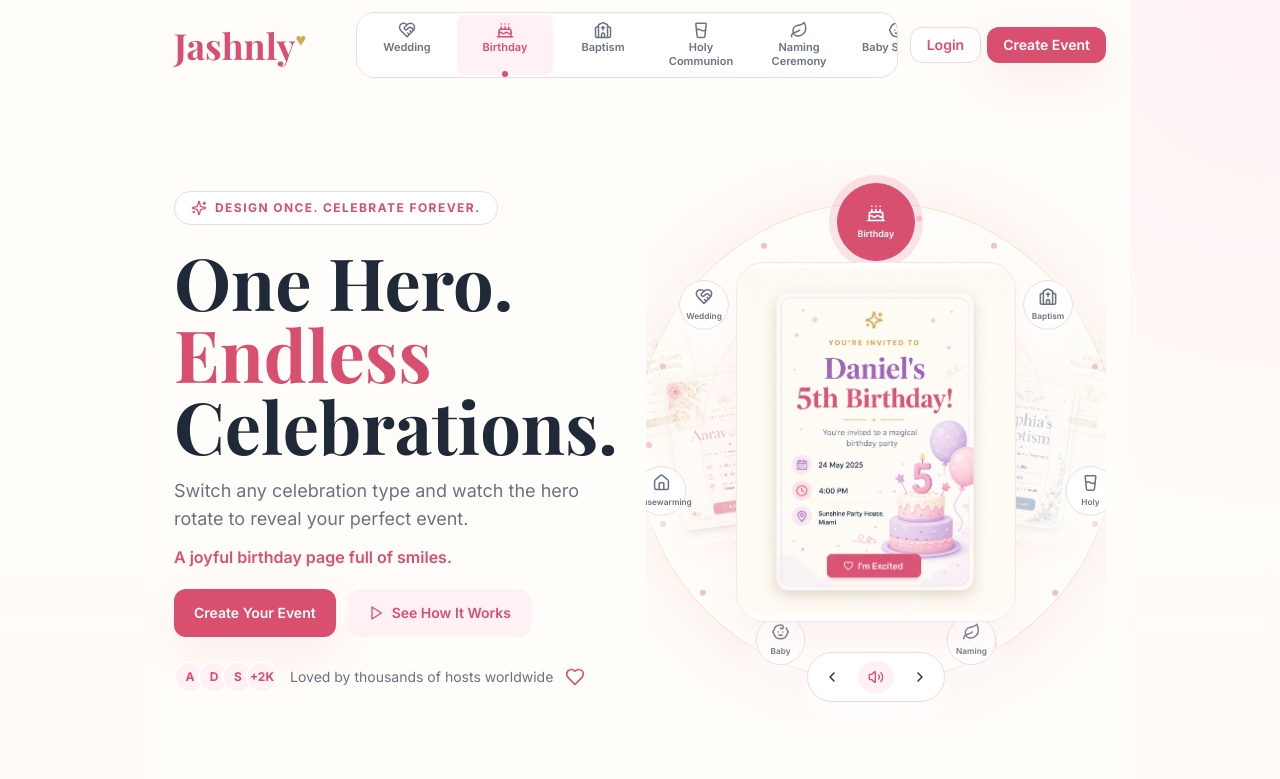
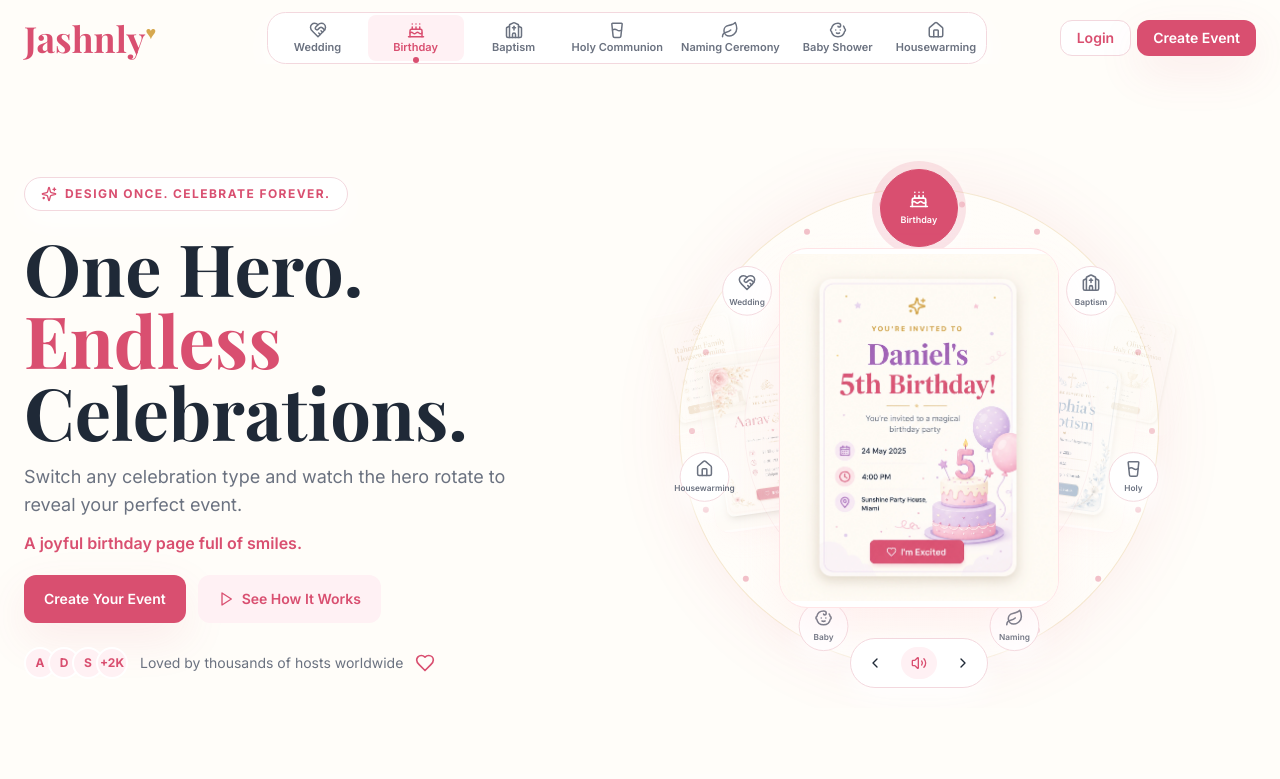
Before and after one commit to Fazilfazi991/invitations, a Next.js app: page / in a window 1280 px wide. Shown: the top 779 px of the page. Built offline with nearby package versions, Linux system fonts and the light colour scheme; a web font is replaced by a local one.

Commit message:
Fix landing hero image sizing

```diff
--- a/app/globals.css
+++ b/app/globals.css
@@ -16,6 +16,7 @@ html {
 }
 
 body {
+  margin: 0;
   min-height: 100vh;
   background:
     radial-gradient(circle at top right, rgba(255, 241, 244, 0.95), transparent 34rem),
--- a/app/page.tsx
+++ b/app/page.tsx
@@ -11,7 +11,7 @@ import { categories, featurePills } from "@/lib/mock-data";
 
 export default function HomePage() {
   return (
-    <main className="phone-shell min-h-screen">
+    <main className="min-h-screen overflow-x-hidden">
       <RotatingEventHero />
       <Section>
         <h2 className="font-serif text-3xl font-bold">For every kind of celebration</h2>
--- a/components/landing/HeroImageCard.tsx
+++ b/components/landing/HeroImageCard.tsx
@@ -4,14 +4,18 @@ import { cn } from "@/lib/utils";
 
 export function HeroImageCard({ category, className }: { category: HeroCategory; className?: string }) {
   return (
-    <div className={cn("relative h-[360px] w-[280px] overflow-hidden rounded-[1.75rem] border border-rose-100 bg-white shadow-2xl shadow-rose-200/30", className)}>
+    <div
+      className={cn("relative shrink-0 overflow-hidden rounded-[1.75rem] border border-rose-100 bg-white shadow-2xl shadow-rose-200/30", className)}
+      style={{ width: 280, height: 360 }}
+    >
       <Image
         src={category.image}
         alt={`${category.label} invitation preview`}
-        fill
+        width={280}
+        height={360}
         sizes="280px"
         priority={category.id === "birthday"}
-        className="object-contain"
+        className="h-full w-full object-contain"
       />
     </div>
   );
--- a/components/landing/HeroOrbitWheel.tsx
+++ b/components/landing/HeroOrbitWheel.tsx
@@ -60,7 +60,7 @@ export function HeroOrbitWheel({ events, selectedIndex, muted, onSelect, onPrevi
 
   return (
     <>
-      <div className="relative mx-auto hidden h-[560px] w-full max-w-[650px] overflow-hidden lg:block">
+      <div className="relative mx-auto hidden w-full overflow-hidden lg:block" style={{ maxWidth: 650, height: 560 }}>
         <div className="absolute left-1/2 top-1/2 h-[480px] w-[480px] -translate-x-1/2 -translate-y-1/2 rounded-full border border-gold/25 bg-[radial-gradient(circle,rgba(255,241,244,0.45),rgba(255,253,249,0.04)_60%,transparent_72%)] shadow-[0_0_70px_rgba(217,79,112,0.10)]" />
         <div className="absolute left-1/2 top-1/2 h-[350px] w-[350px] -translate-x-1/2 -translate-y-1/2 rounded-full border border-primary/10" />
         <div className="absolute left-1/2 top-1/2 h-[250px] w-[250px] -translate-x-1/2 -translate-y-1/2 rounded-full border border-dashed border-gold/20" />
@@ -114,7 +114,7 @@ export function HeroOrbitWheel({ events, selectedIndex, muted, onSelect, onPrevi
         <Controls muted={muted} onPrevious={onPrevious} onNext={onNext} onToggleMute={onToggleMute} />
       </div>
 
-      <div className="relative mx-auto h-[540px] w-full max-w-sm overflow-hidden lg:hidden">
+      <div className="relative mx-auto w-full max-w-sm overflow-hidden lg:hidden" style={{ height: 540 }}>
         <div className="absolute left-1/2 top-[48%] h-[310px] w-[310px] -translate-x-1/2 -translate-y-1/2 rounded-full border border-gold/25 bg-primary-soft/20" />
         <div className="absolute left-1/2 top-[48%]">
           {events.map((event, index) => {
```
